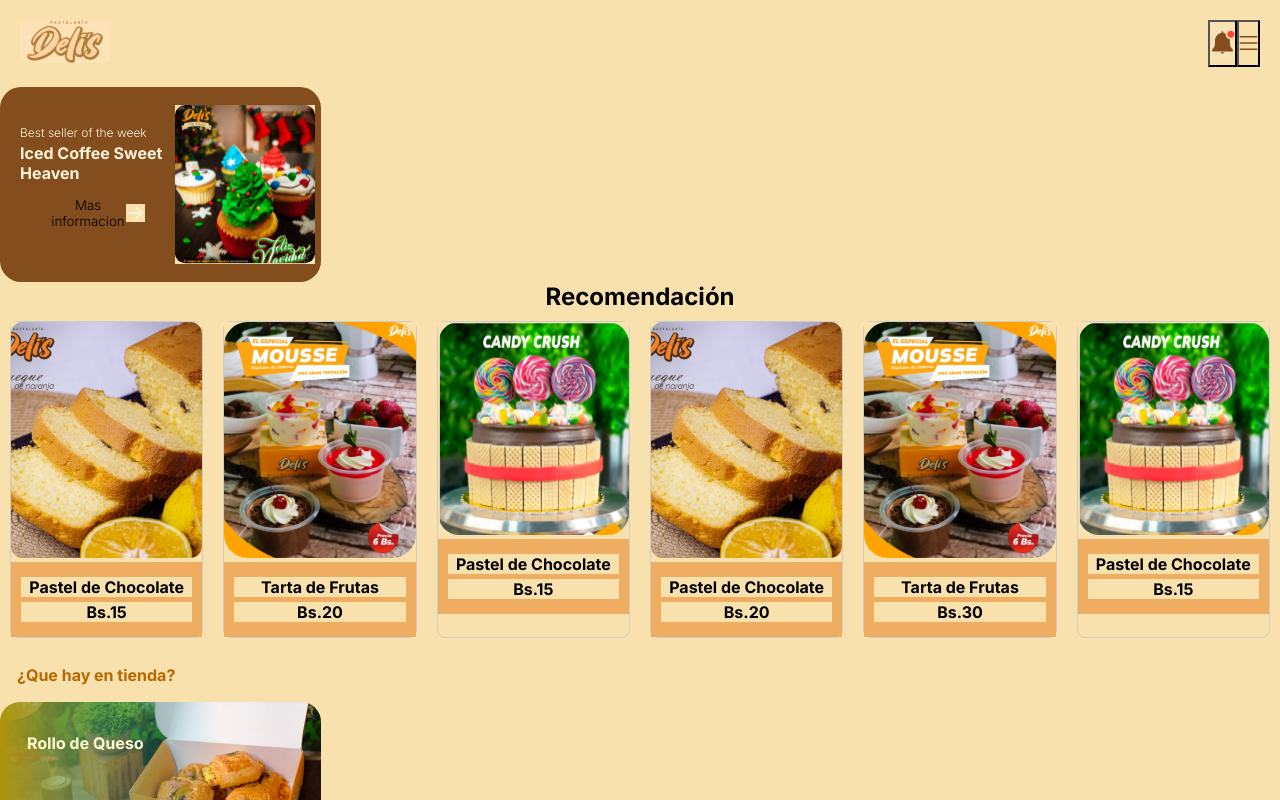
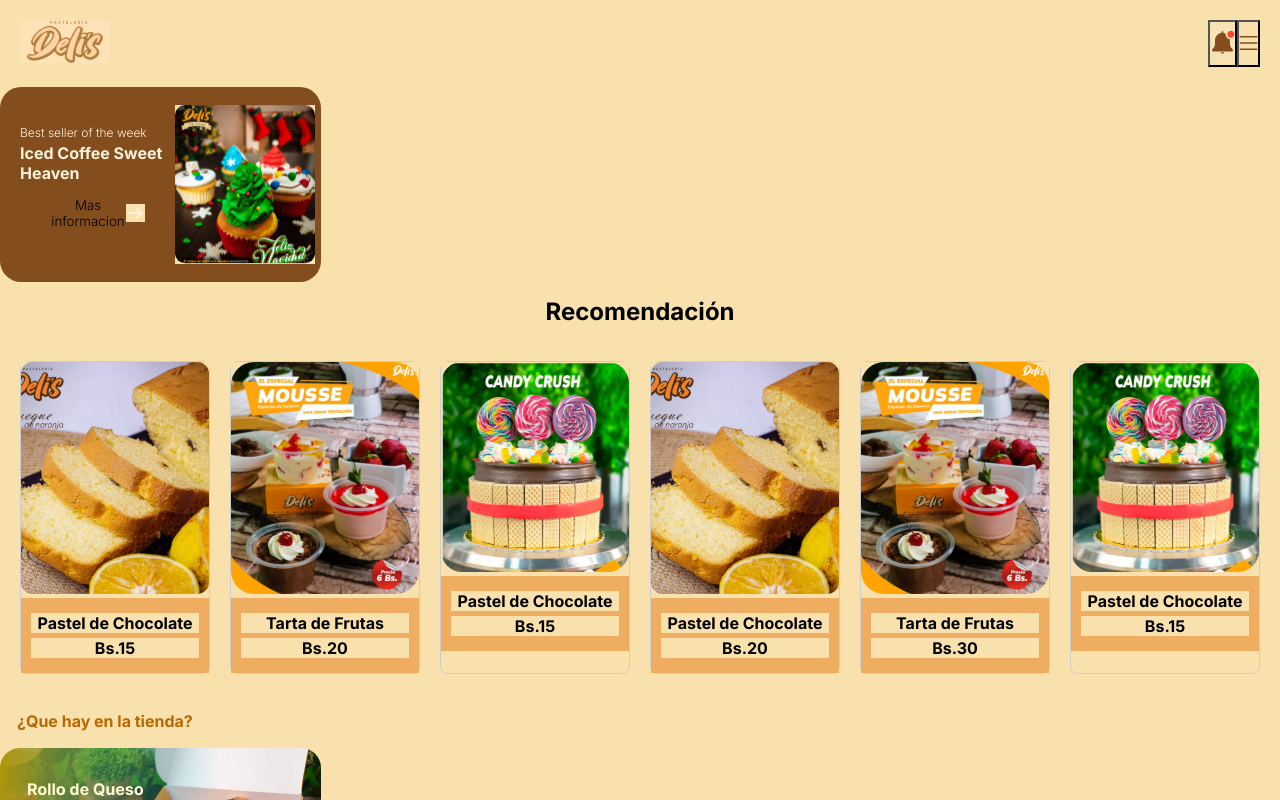
Before and after one commit to Thaisflores11/DelisProyecto, a React (Vite) app: page / in a window 1280 px wide. Shown: the top 800 px of the page. Built offline with nearby package versions, Linux system fonts and the light colour scheme; a web font is replaced by a local one.

Commit message:
subiendo cambios hechos

```diff
--- a/home/home.jsx
+++ b/home/home.jsx
@@ -6,7 +6,7 @@ function home(props)
 
         <section className='home'>
             <div className='letra'>
-                <h4>¿Que hay en tienda?</h4>
+                <h4>¿Que hay en la tienda?</h4>
                 </div>
 
             <div >
--- a/styles/Recomendacion.css
+++ b/styles/Recomendacion.css
@@ -4,8 +4,11 @@
     overflow-y: auto;
     display: contents;
   }
-
+  h2{
+    padding: 15px
+  ;}
   .tarjeta-container {
+    padding: 10px;
     display: flex;
     flex-wrap: nowrap;
     justify-content: flex-start;
--- a/styles/anuncio.css
+++ b/styles/anuncio.css
@@ -8,6 +8,7 @@
     flex-wrap: nowrap;
     align-items: center;
 }
+
 .add{
     background: #834D1E;
 }
```
